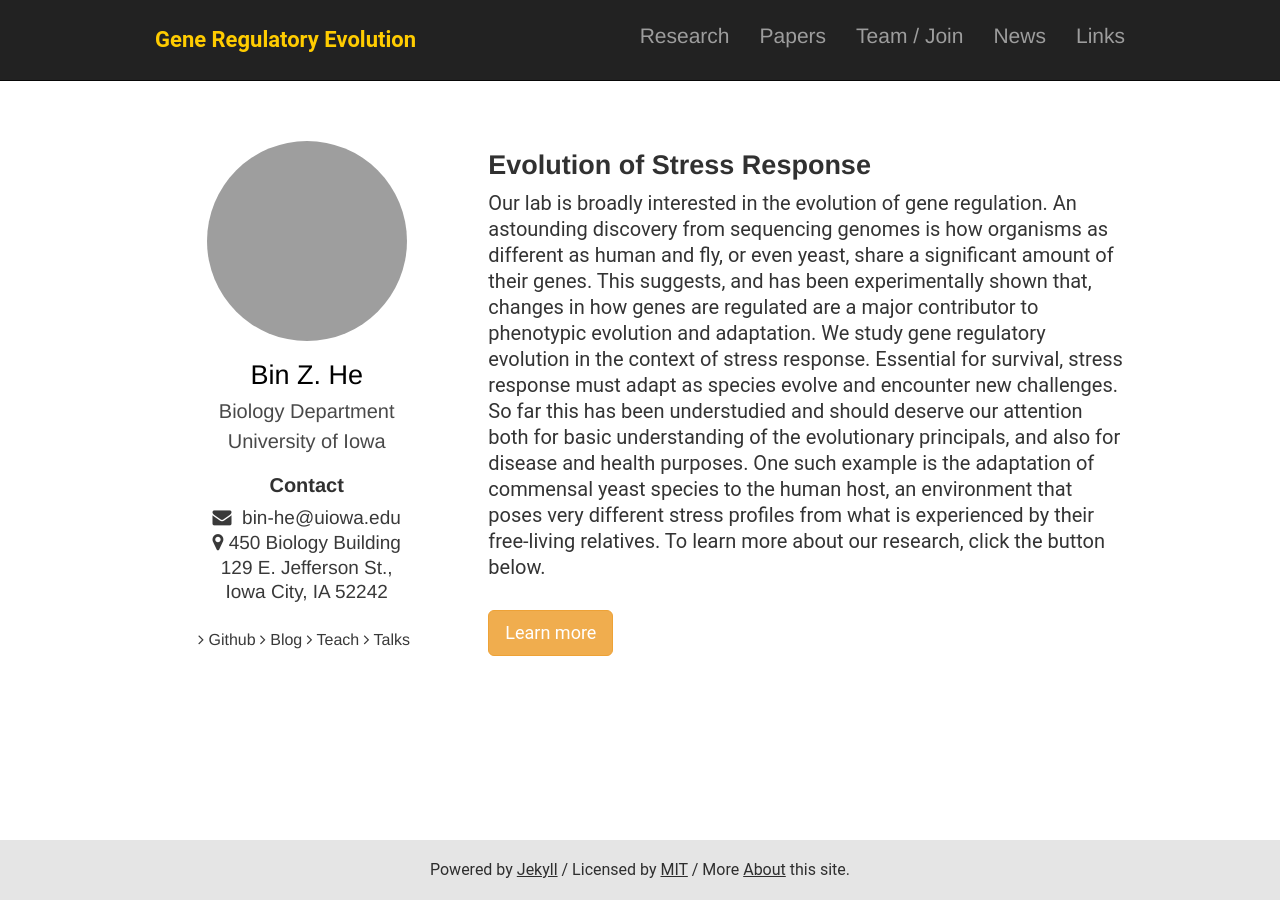
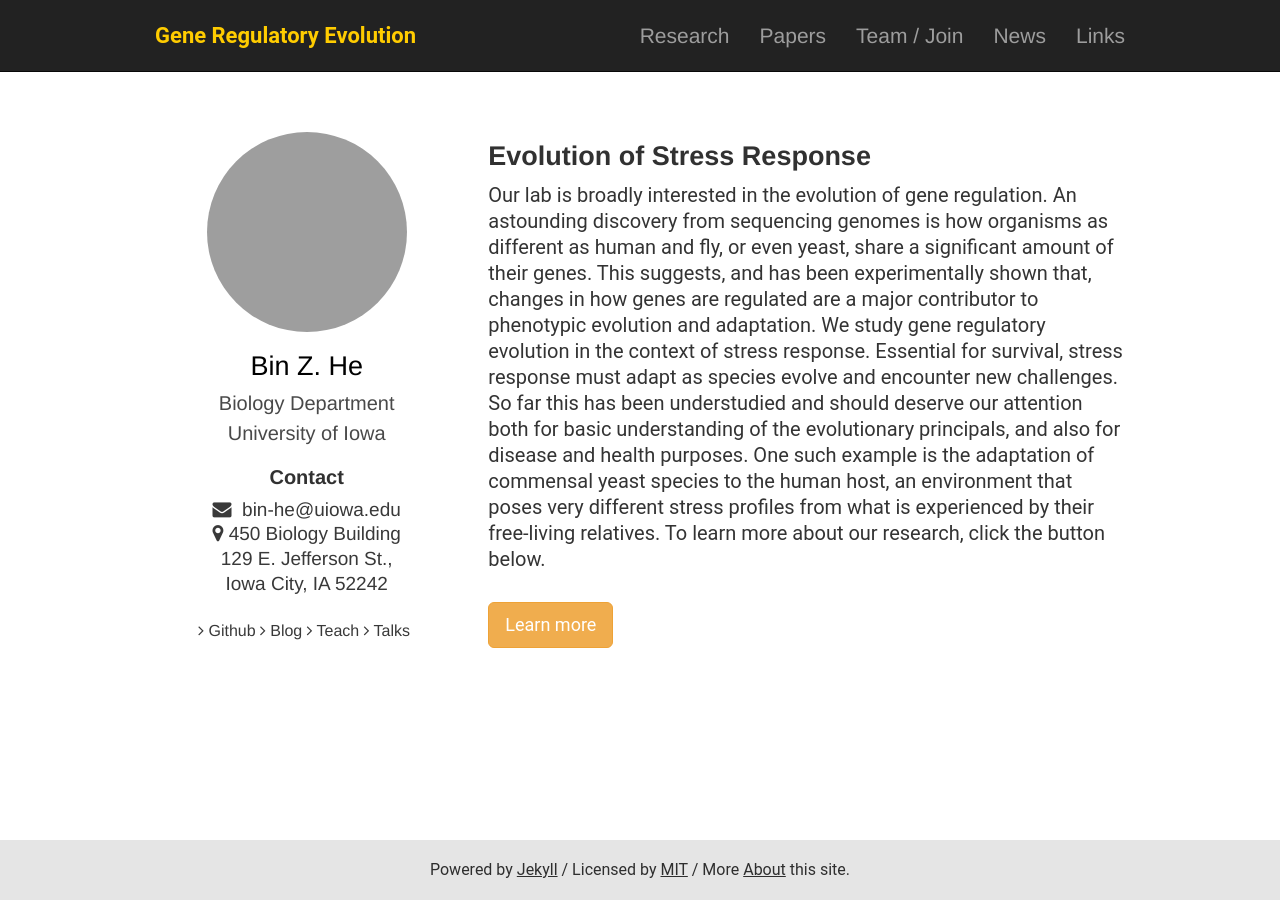
Before and after one commit to binhe-lab/binhe-lab-pub, a Jekyll site: the page built from index.html, in a window 1280 px wide. Built offline with Jekyll 4.4.1, drawn with Linux system fonts in a browser that asks for light colours; nearby versions of some CDN libraries; a style sheet for code colours, icons or effects is not loaded; grey boxes are pictures that could not be loaded.

Commit message:
tweak scss navbar verticle alignment
used line-height instead of tweaking the padding amount

```diff
--- a/css/style.scss
+++ b/css/style.scss
@@ -249,8 +249,9 @@ a:focus {
 .navbar-nav > li > a {
 	font-size: 1.05rem;
 	font-weight: 300; /* Increased from 100 to match live site */
-	padding-top: 25.5px; /* Increased from default 15px for 71px navbar */
-	padding-bottom: 25.5px;
+	padding-top: 0px;
+	padding-bottom: 0px;
+        line-height: $navbar-height; // Match navbar line height
 }
 
 .navbar-toggle {
@@ -260,12 +261,13 @@ a:focus {
 
 .navbar-brand-text {
 	// Use Bootstrap's navbar-brand base styles for proper alignment with taller navbar
-	display: block;
-	padding: 25.5px 0px; // Match the taller navbar padding
+	//display: block;
+	padding-top: 0px; // Match the taller navbar padding
+	padding-bottom: 0px; // Match the taller navbar padding
 	font-size: 1.1rem;
 	font-weight: bold;
 	color: #ffcc00;
-	//line-height: 20px; // Match Bootstrap's navbar line height
+	line-height: $navbar-height; // Match navbar line height
 }
 
 a.navbar-brand-text:hover {
```
